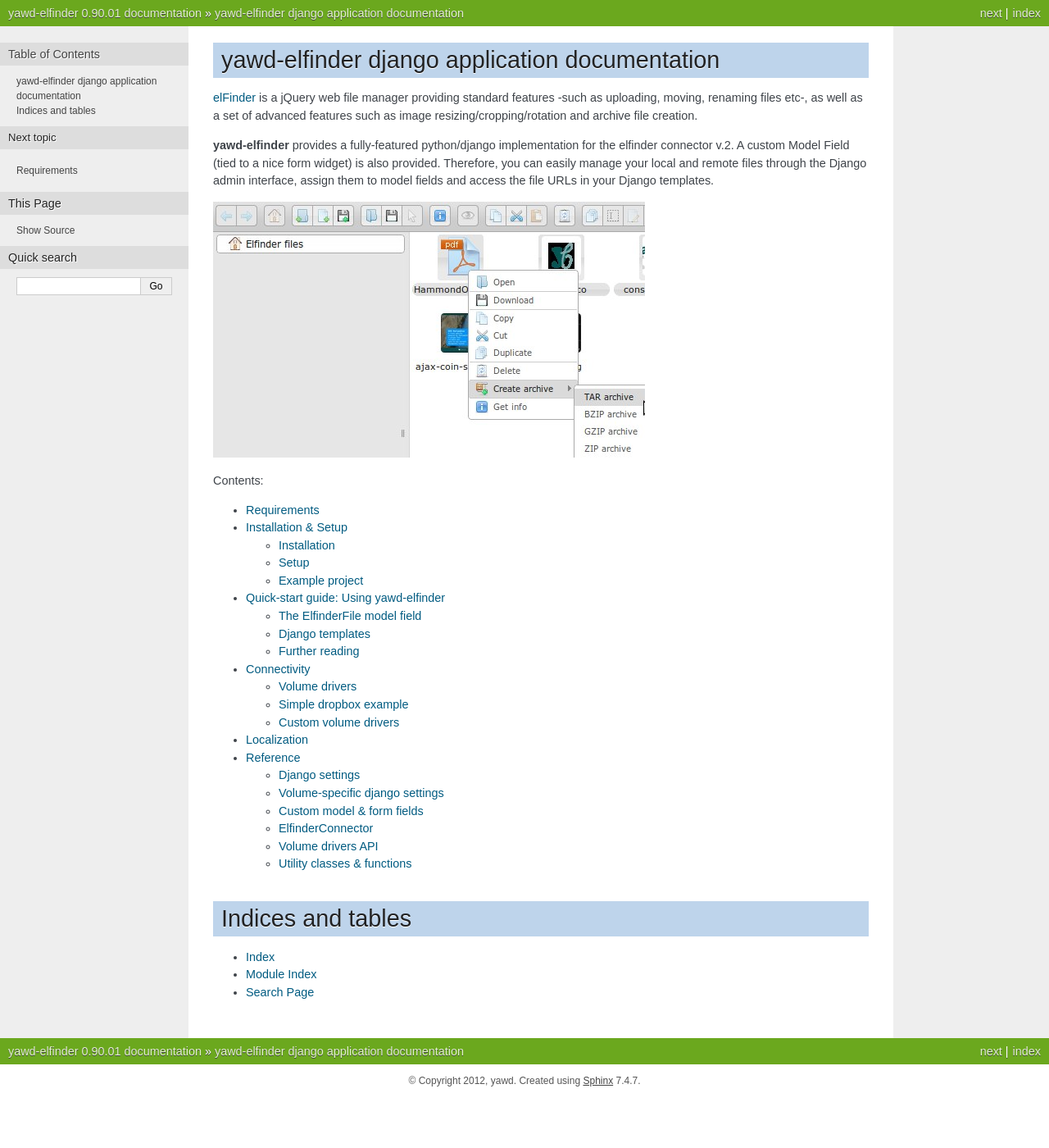
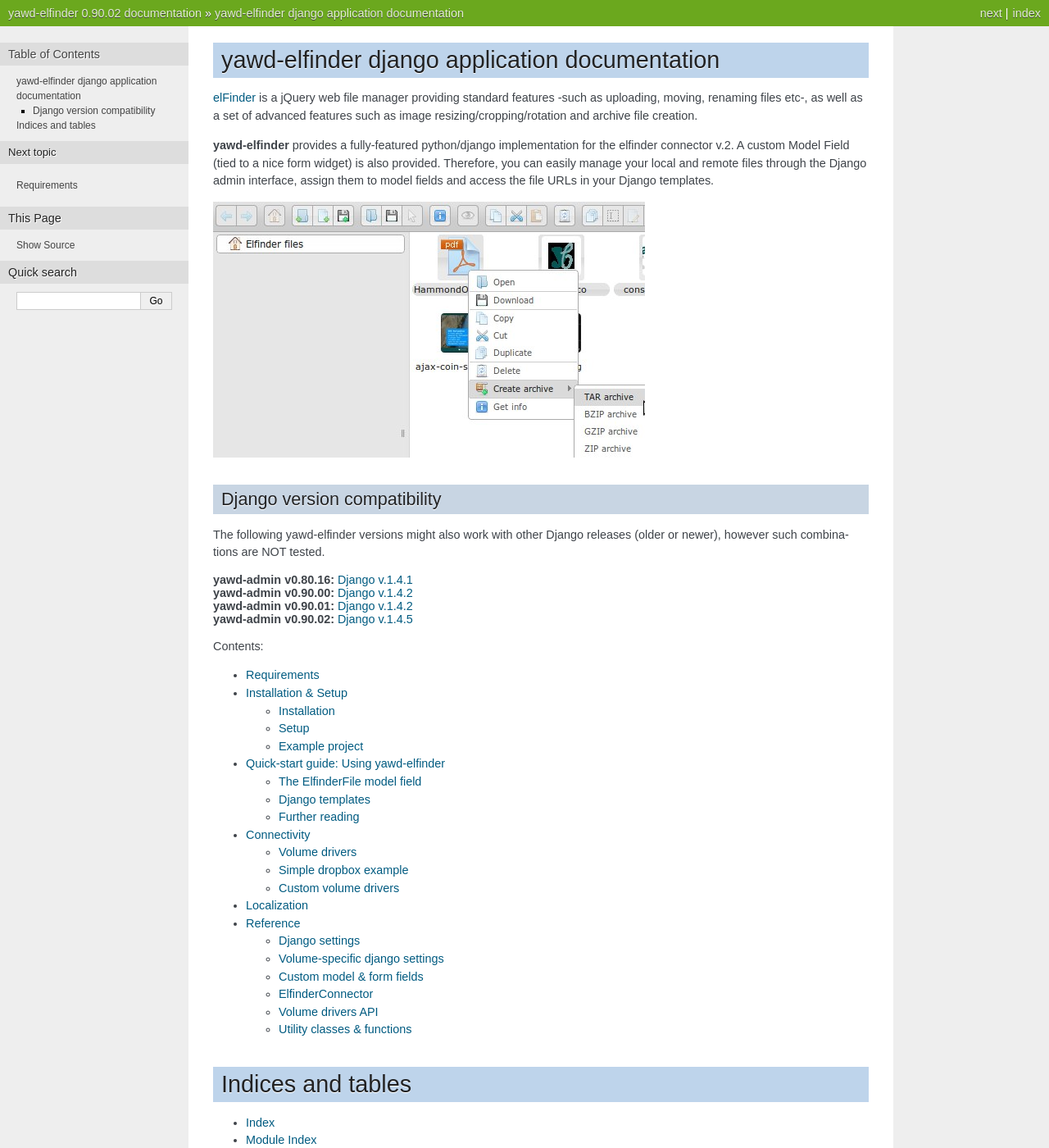
Before and after one commit to ppetrid/yawd-elfinder, a Sphinx documentation site: the page built from docs/index.rst, in a window 1280 px wide and 1400 px high. Shown: the whole window at 82% size. Built offline with Sphinx 7.4.7, drawn with Linux system fonts in a browser that asks for light colours; some of the changed text lies outside the part shown.

```diff
--- a/docs/conf.py
+++ b/docs/conf.py
@@ -50,7 +50,7 @@ copyright = u'2012, yawd'
 # The short X.Y version.
 version = '0.90'
 # The full version, including alpha/beta/rc tags.
-release = '0.90.01'
+release = '0.90.02'
 
 # The language for content autogenerated by Sphinx. Refer to documentation
 # for a list of supported languages.
--- a/docs/index.rst
+++ b/docs/index.rst
@@ -20,6 +20,20 @@ fields and access the file URLs in your Django templates.
 
 .. image:: django-file-manager-yawd-elfinder.jpg
 
+.. _django-versions:
+
+Django version compatibility
+++++++++++++++++++++++++++++
+
+The following yawd-elfinder versions might also work with other Django
+releases (older or newer), however such combinations are NOT tested.
+
+| **yawd-admin v0.80.16:** `Django v.1.4.1 <https://www.djangoproject.com/m/releases/1.4/Django-1.4.1.tar.gz>`_
+| **yawd-admin v0.90.00:** `Django v.1.4.2 <https://www.djangoproject.com/m/releases/1.4/Django-1.4.2.tar.gz>`_
+| **yawd-admin v0.90.01:** `Django v.1.4.2 <https://www.djangoproject.com/m/releases/1.4/Django-1.4.2.tar.gz>`_
+| **yawd-admin v0.90.02:** `Django v.1.4.5 <https://www.djangoproject.com/m/releases/1.4/Django-1.4.5.tar.gz>`_
+
+
 Contents:
 
 .. toctree::
--- a/elfinder/__init__.py
+++ b/elfinder/__init__.py
@@ -1 +1 @@
-__version__ = '0.90.01'
+__version__ = '0.90.02'
```
Also changed, not shown: CHANGES.rst (+9 -1 lines), README.rst (+10 -1 lines).
